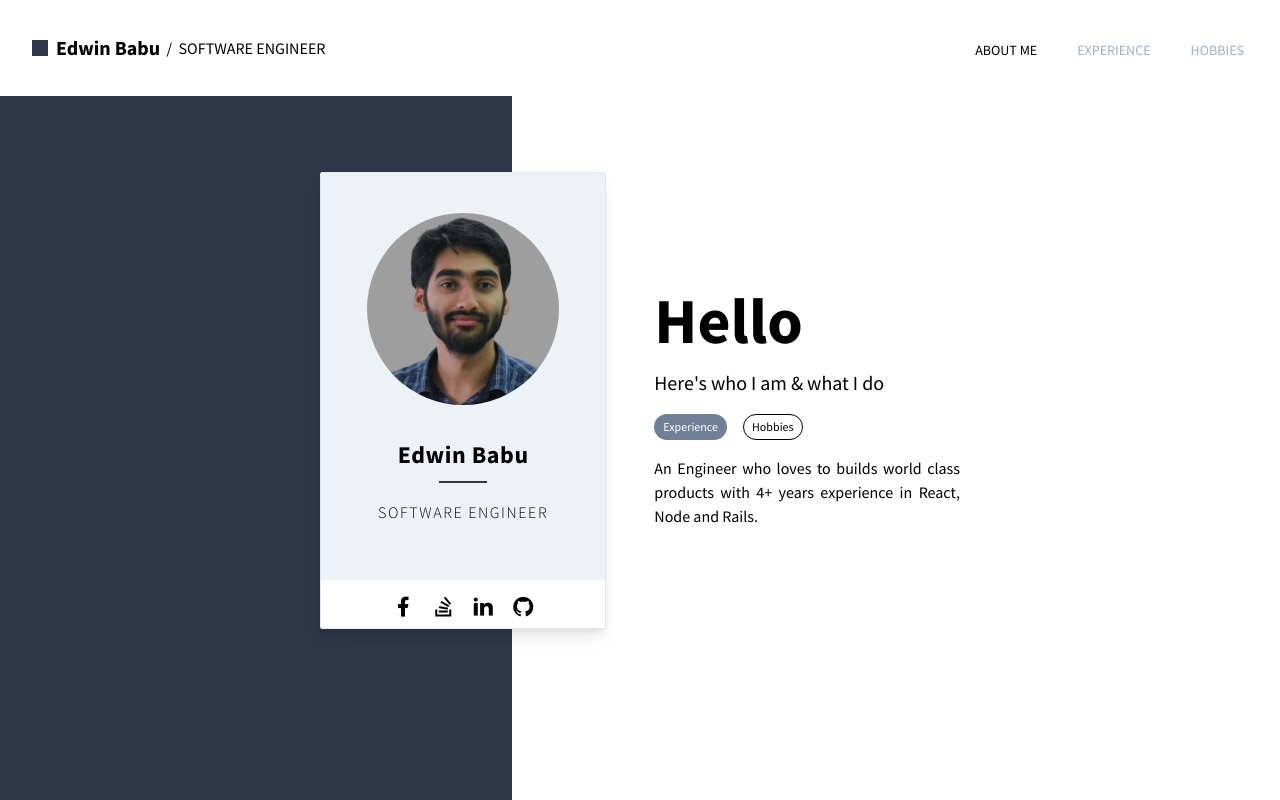
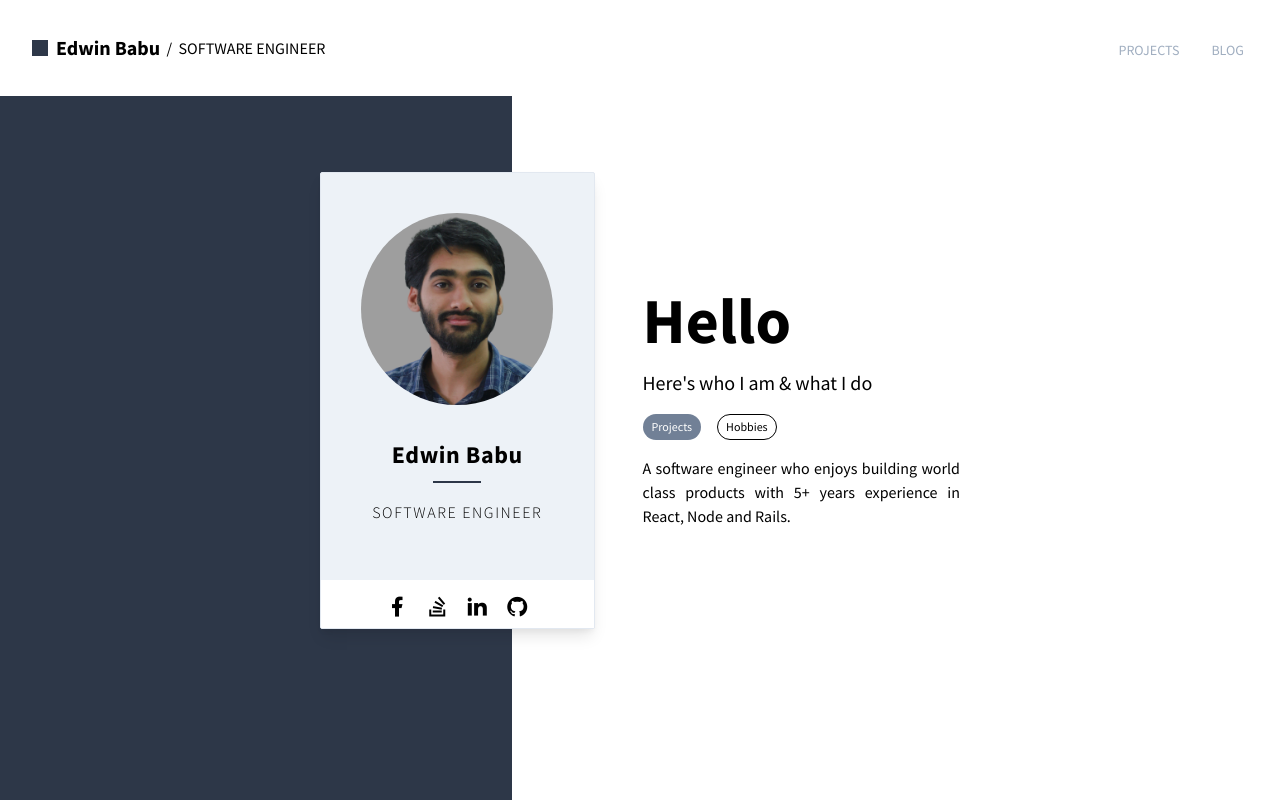
Before and after one commit to edwinbbu/edwinbbu.github.io, a React (Create React App) app: page / in a window 1280 px wide. Shown: the top 800 px of the page. Built offline with nearby package versions, Linux system fonts and the light colour scheme.

Commit message:
Single page portfolio

```diff
--- a/src/App.js
+++ b/src/App.js
@@ -2,8 +2,6 @@ import React from "react";
 import { BrowserRouter as Router } from "react-router-dom";
 import NavBar from "./components/NavBar";
 import Home from "./components/Home";
-import Experience from "./components/Experience";
-import Hobbies from "./components/Hobbies";
 
 function App() {
   return (
@@ -11,8 +9,6 @@ function App() {
       <Router>
         <NavBar />
         <Home />
-        <Experience />
-        <Hobbies />
         {/* <Route path="/" component={Home} /> */}
         {/* <Route path="#experience" component={Experience} /> */}
       </Router>
--- a/src/components/Home.js
+++ b/src/components/Home.js
@@ -55,7 +55,7 @@ const SocialLinks = () => {
 const LeftContents = () => {
   return (
     <div className="bg-gray-200 border rounded-sm shadow-lg w-full">
-      <div className="p-10">
+      <div className="px-8 py-10">
         <div className="flex flex-col items-center justify-start">
           <img
             src="edwin.png"
@@ -78,34 +78,29 @@ const LeftContents = () => {
 };
 
 const RightContents = () => {
-  const handleClick = (id) => {
-    const element = document.getElementById(id);
-    element.scrollIntoView({
-      behavior: "smooth",
-    });
-  };
-
   return (
     <div className="max-w-sm ml-12">
       <h1 className="text-5xl lg:text-6xl font-bold">Hello</h1>
       <h2 className="text-xl mb-4">Here's who I am & what I do</h2>
       <div className="flex flex-row justify-start mb-4">
         <button
-          onClick={() => handleClick("experience")}
+          onClick={() => {
+            window.open("https://github.com/edwinbbu", "_blank");
+          }}
           className="inline-flex items-center px-2 py-1 border border-transparent text-xs leading-4 font-medium rounded-xl text-white bg-gray-600 hover:bg-gray-900 focus:outline-none focus:shadow-outline-indigo active:bg-indigo-700 transition ease-in-out duration-150"
         >
-          Experience
+          Projects
         </button>
         <button
-          onClick={() => handleClick("hobbies")}
+          onClick={() => {}}
           className="ml-4 inline-flex items-center px-2 py-1 border border-black text-xs leading-4 font-medium rounded-xl text-black bg-white hover:text-gray-500 focus:outline-none focus:shadow-outline-black active:text-gray-800 active:bg-gray-50 transition ease-in-out duration-150"
         >
           Hobbies
         </button>
       </div>
       <p className="text-justify">
-        An Engineer who loves to builds world class products with 4+ years
-        experience in React, Node and Rails.
+        A software engineer who enjoys building world class products with 5+
+        years experience in React, Node and Rails.
       </p>
     </div>
   );
--- a/src/components/NavBar.js
+++ b/src/components/NavBar.js
@@ -1,41 +1,6 @@
-import React, { useState, useEffect } from "react";
-import classnames from "classnames";
-
-const navLinks = {
-  home: "home",
-  experience: "experience",
-  hobbies: "hobbies"
-};
+import React from "react";
 
 export default function Navbar() {
-  const [active, setActive] = useState(navLinks.home);
-
-  const handleClick = id => {
-    setActive(id);
-    const element = document.getElementById(id);
-    element.scrollIntoView({
-      behavior: "smooth"
-    });
-  };
-
-  const handleScroll = () => {
-    if (window.scrollY < 700) {
-      setActive(navLinks.home);
-    }
-    if (window.scrollY > 700 && window.scrollY < 1500) {
-      setActive(navLinks.experience);
-    } else if (window.scrollY > 1400) {
-      setActive(navLinks.hobbies);
-    }
-  };
-
-  useEffect(() => {
-    document.addEventListener("scroll", handleScroll);
-    return () => {
-      document.removeEventListener("scroll", handleScroll);
-    };
-  });
-
   return (
     <div className="bg-white relative">
       <div className="max-w-7xl mx-auto px-4 sm:px-6 lg:px-8 fixed-navbar">
@@ -49,42 +14,20 @@ export default function Navbar() {
             </div>
             <div className="hidden md:flex md:justify-end">
               <button
-                onClick={() => handleClick(navLinks.home)}
-                className={classnames({
-                  "inline-flex items-center px-1 pt-1 text-sm font-medium leading-5 focus:outline-none transition duration-150 ease-in-out": true,
-                  "text-black": active === navLinks.home,
-                  "text-gray-500 hover:text-gray-700": active !== navLinks.home
-                })}
+                onClick={() => {
+                  window.open("https://github.com/edwinbbu", "_blank");
+                }}
+                className="inline-flex items-center px-1 pt-1 text-sm font-medium leading-5 focus:outline-none transition duration-150 ease-in-out text-gray-500 hover:text-gray-700 uppercase"
               >
-                ABOUT ME
+                Projects
               </button>
               <button
-                onClick={() => handleClick(navLinks.experience)}
-                className={classnames({
-                  "ml-8 inline-flex items-center px-1 pt-1 text-sm font-medium leading-5 focus:outline-none transition duration-150 ease-in-out": true,
-                  "text-black": active === navLinks.experience,
-                  "text-gray-500 hover:text-gray-700":
-                    active !== navLinks.experience
-                })}
+                onClick={() => {
+                  window.open("https://medium.com/@edwinbbu", "_blank");
+                }}
+                className="ml-6 inline-flex items-center px-1 pt-1 text-sm font-medium leading-5 focus:outline-none transition duration-150 ease-in-out uppercase text-gray-500 hover:text-gray-700"
               >
-                EXPERIENCE
-              </button>
-              {/* <a
-                href="#a"
-                className="ml-8 inline-flex items-center px-1 pt-1 text-sm font-medium leading-5 text-gray-500 hover:text-gray-700 focus:outline-none focus:text-gray-700 transition duration-150 ease-in-out"
-              >
-                PROJECTS
-              </a> */}
-              <button
-                onClick={() => handleClick(navLinks.hobbies)}
-                className={classnames({
-                  "ml-8 inline-flex items-center px-1 pt-1 text-sm font-medium leading-5 focus:outline-none transition duration-150 ease-in-out": true,
-                  "text-black": active === navLinks.hobbies,
-                  "text-gray-500 hover:text-gray-700":
-                    active !== navLinks.hobbies
-                })}
-              >
-                HOBBIES
+                Blog
               </button>
             </div>
           </div>
```
